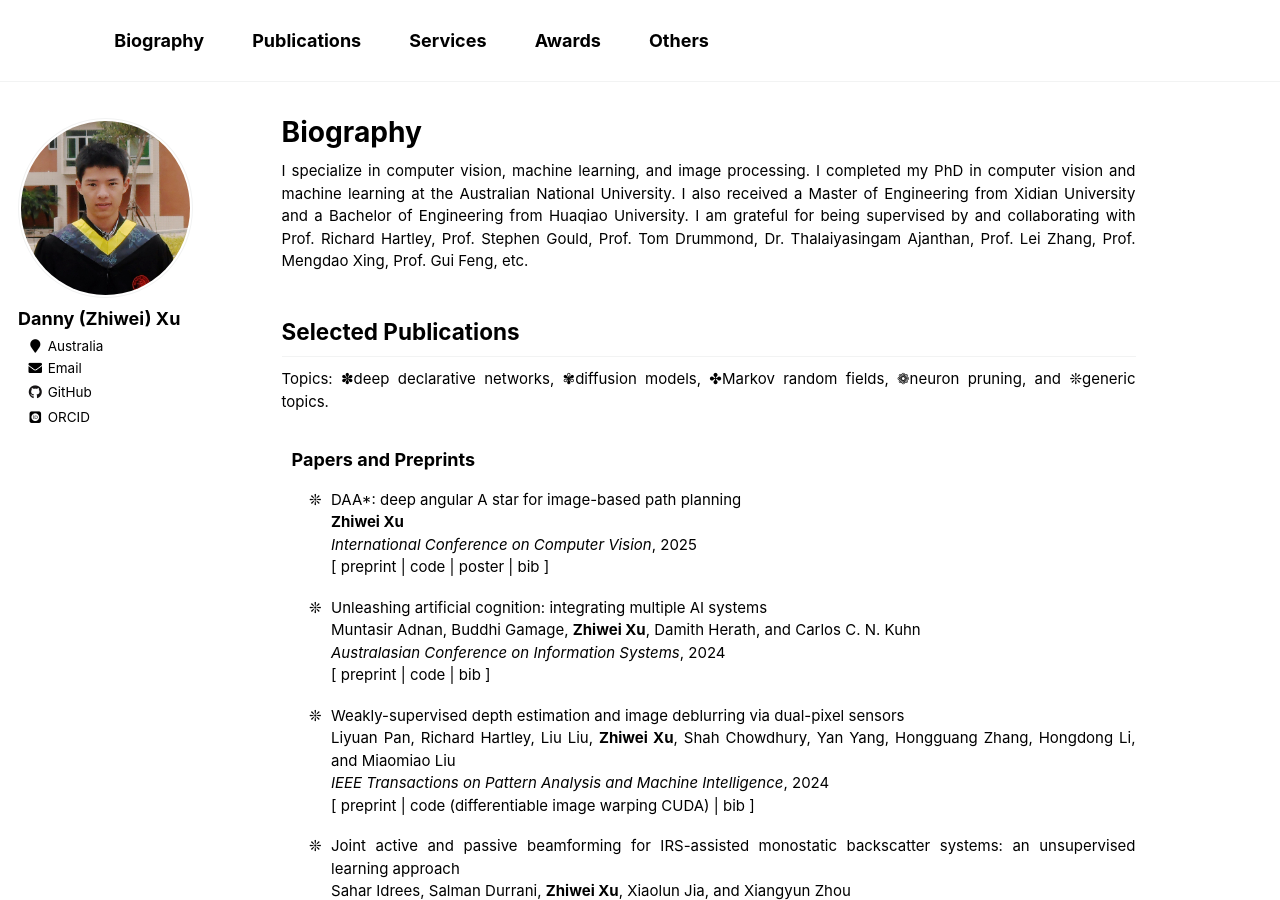
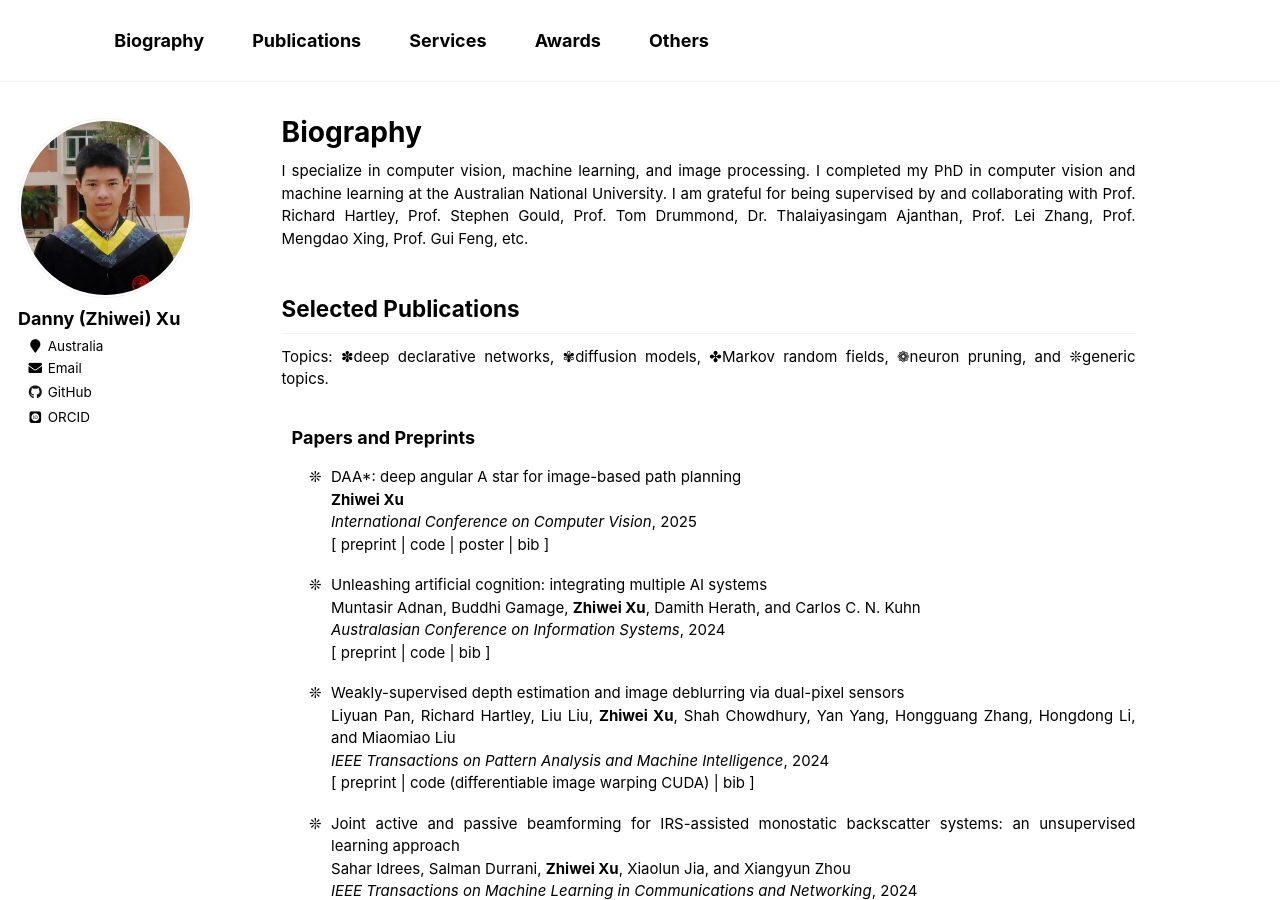
Before and after one commit to zwxu064/zwxu064.github.io, a Jekyll site: the page built from _pages/about.html, in a window 1280 px wide and 900 px high. Built offline with Jekyll 4.4.1, drawn with Linux system fonts in a browser that asks for light colours; some web fonts are replaced; some of the changed text lies outside the part shown.

Commit message:
Update about.html

```diff
--- a/_pages/about.html
+++ b/_pages/about.html
@@ -19,7 +19,6 @@
 <p> I specialize in computer vision, machine learning, and image processing.
   I completed my PhD in <a style="color: black;" href="https://www.proquest.com/openview/111e8f413451373d776d55f103ede762/1?pq-origsite=gscholar&cbl=2026366&diss=y", target="_blank">
   computer vision and machine learning</a> at the Australian National University.
-  I also received a Master of Engineering from Xidian University and a Bachelor of Engineering from Huaqiao University.
   I am grateful for being supervised by and collaborating with Prof. Richard Hartley, Prof. Stephen Gould, Prof. Tom Drummond, Dr. Thalaiyasingam Ajanthan, Prof. Lei Zhang, Prof. Mengdao Xing, Prof. Gui Feng, etc.
 </p>
 
@@ -511,10 +510,6 @@
     <li><div>Outstanding postgraduate at Xidian University (top 5% in the school), 2014</div>
 
     <li><div>Outstanding postgraduate at Xidian University, 2013</div>
-
-    <li><div>Outstanding student at Elitist School of Huaqiao University, 2011</div>
-
-    <li><div>First-class academic scholarship at Huaqiao University, 2010</div>
   </ul>
 
 <h2 id="others">Others</h2>
```
